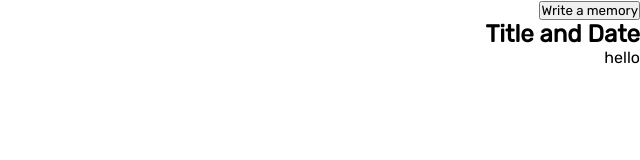
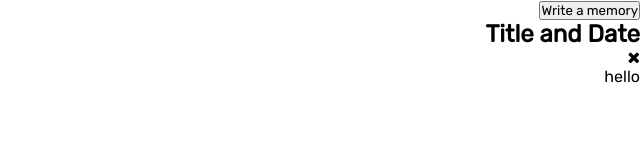
Before and after one commit to Hanieh-Sadeghi/learning-animation-CSS, a plain HTML site: page index.html in a window 1280 px wide. Shown: the full height of the page, 640-1280 px from the left. Drawn offline with Linux system fonts and the light colour scheme.

Commit message:
add linke icon

```diff
--- a/index.html
+++ b/index.html
@@ -4,6 +4,7 @@
     <meta charset="UTF-8" />
     <meta name="viewport" content="width=device-width, initial-scale=1.0" />
     <link rel="stylesheet" href="./style.css" />
+    <link rel="stylesheet" href="https://cdnjs.cloudflare.com/ajax/libs/font-awesome/4.7.0/css/font-awesome.min.css">
     <title>Everday Life</title>
   </head>
   <body>
@@ -12,7 +13,7 @@
       <div class="modal-content">
         <div class="modal-header">
           <h2>Title and Date</h2>
-          <i class="fa-solid fa-xmark closeBtn"></i>
+          <i class="fa fa-close  closeBtn"></i>
         </div>
         <div class="modal-body">
           <p>hello</p>
```
